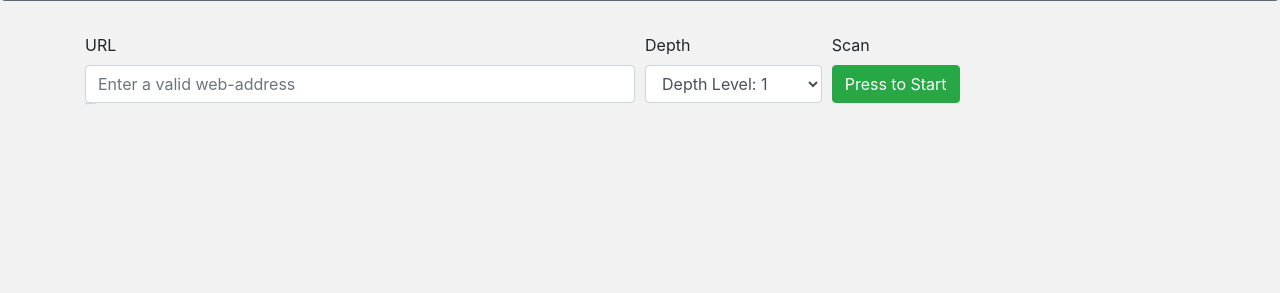
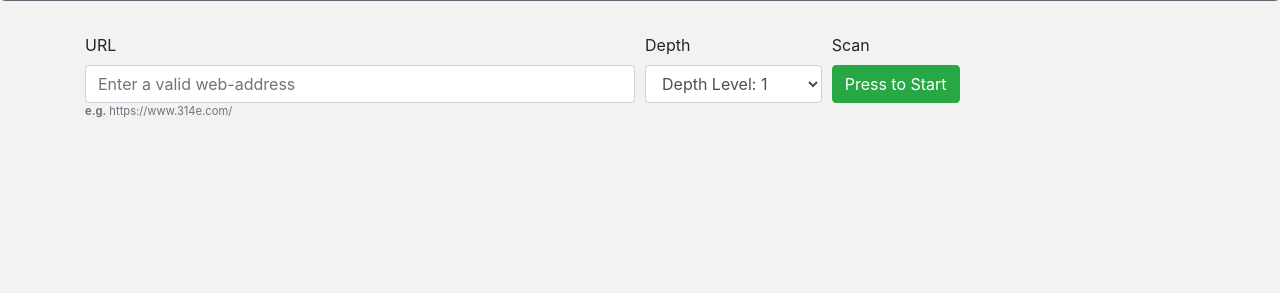
Before and after one commit to arindam-m/test_314e, a Django app: page / in a window 1280 px wide. Shown: the part 127-420 px from the top of the page. Run offline with Django 3.2, Linux system fonts and the light colour scheme; some libraries are stand-ins or nearby versions.

Commit message:
Fixed some styling issue for lower resolution screens

```diff
--- a/app_scraper/templates/index.html
+++ b/app_scraper/templates/index.html
@@ -24,7 +24,7 @@
         }
 
         .table {
-            max-width: 60%;
+            max-width: 75%;
         }
 
         #header_id {
@@ -51,7 +51,7 @@
                     <label for="inputURL">URL</label>
                     <input type="text" name="url" class="form-control" id="inputURL"
                         placeholder="Enter a valid web-address">
-                    <p class='text-muted' style="font-size: 5%;">
+                    <p class='text-muted' style="font-size: 70%;">
                         <b> e.g.</b> https://www.314e.com/
                     </p>
                 </div>
```
